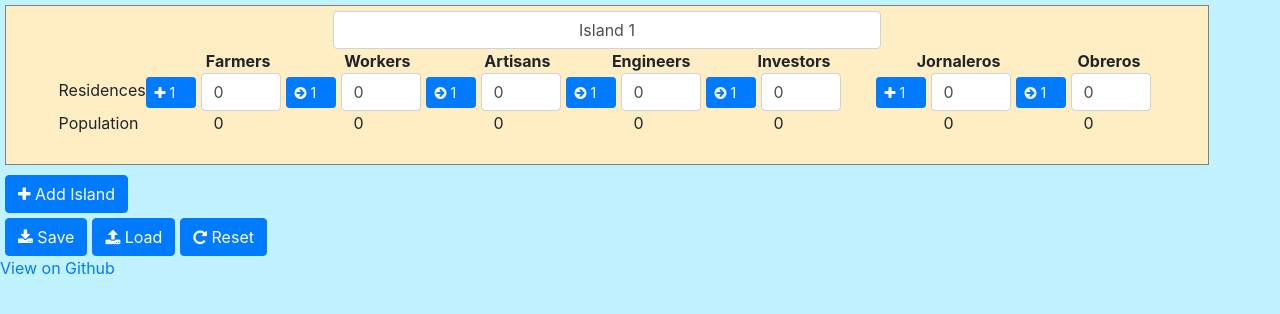
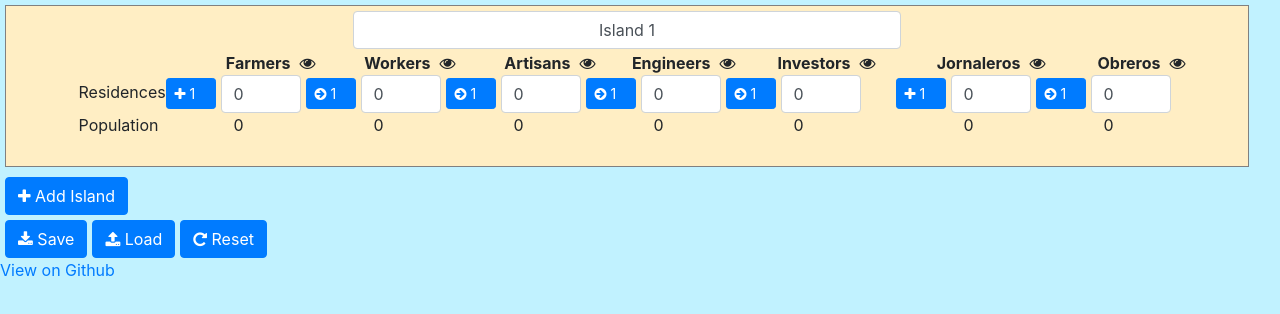
Before and after one commit to Beesbeesbeesbees/anno1800assistant, an Angular app in the folder anno1800assistant/: page / in a window 1280 px wide. Shown: the top 314 px of the page. Built offline with nearby package versions, Linux system fonts and the light colour scheme.

Commit message:
Add support for force showing factories for population levels with no residences

```diff
--- a/anno1800assistant/src/app/app.component.css
+++ b/anno1800assistant/src/app/app.component.css
@@ -44,6 +44,16 @@ input[type="number"] {
     padding-right: 10px;
 }
 
+.showUnusedToggle {
+    position: absolute;
+    bottom: 0px;
+    right: -10px;
+}
+.showUnusedToggle, .showUnusedToggle * {
+    cursor: pointer;
+    z-index: 999999999;
+}
+
 .houseCountColumn {
     width: 140px;
     display: inline-block;
@@ -52,6 +62,7 @@ input[type="number"] {
     text-align: right;
     padding-right: 15px;
     font-weight: bold;
+    position: relative;
 }
 .houseCountColumn.populationCount {
     padding-left: 68px;
@@ -82,7 +93,7 @@ input[type="number"] {
 }
 
 .factories .factoryNameColumn {
-    width: 180px;
+    width: 200px;
     display: inline-block;
     text-align: left;
 }
--- a/anno1800assistant/src/app/app.component.html
+++ b/anno1800assistant/src/app/app.component.html
@@ -9,7 +9,11 @@
         <!-- Population and Dwellings - Old World -->
         <span class="popLabelColumn"></span>
         <span *ngFor="let i of [0, 1, 2, 3, 4]" class="houseCountColumn header">
-          {{ island.PopulationLevels[i].Name }}
+          <span>{{ island.PopulationLevels[i].Name }}</span>
+          <span *ngIf="island.PopulationLevels[i].HouseCount <= 0" class="showUnusedToggle">
+            <span *ngIf="island.PopulationLevels[i].ShowUnused" class="fa fa-eye-slash" (click)="island.PopulationLevels[i].ToggleShowUnused()"></span>
+            <span *ngIf="!island.PopulationLevels[i].ShowUnused" class="fa fa-eye" (click)="island.PopulationLevels[i].ToggleShowUnused()"></span>
+          </span>
         </span>
         <br />
 
@@ -43,7 +47,11 @@
       <span  class="populationGroup">
         <!-- Population and Dwellings - New World -->
         <span *ngFor="let i of [5, 6]" class="houseCountColumn header">
-          {{ island.PopulationLevels[i].Name }}
+          <span>{{ island.PopulationLevels[i].Name }}</span>
+          <span *ngIf="island.PopulationLevels[i].HouseCount <= 0" class="showUnusedToggle">
+            <span *ngIf="island.PopulationLevels[i].ShowUnused" class="fa fa-eye-slash" (click)="island.PopulationLevels[i].ToggleShowUnused()"></span>
+            <span *ngIf="!island.PopulationLevels[i].ShowUnused" class="fa fa-eye" (click)="island.PopulationLevels[i].ToggleShowUnused()"></span>
+          </span>
         </span>
         <br />
 
--- a/anno1800assistant/src/app/app.component.ts
+++ b/anno1800assistant/src/app/app.component.ts
@@ -93,7 +93,8 @@ export class AppComponent implements OnInit {
 
       for (var pop = 0; pop < island.PopulationLevels.length; pop++) {
         populationLevels.push({
-          HouseCount: island.PopulationLevels[pop].HouseCount
+          HouseCount: island.PopulationLevels[pop].HouseCount,
+          ShowUnused: island.PopulationLevels[pop].ShowUnused
         });
       }
 
@@ -191,6 +192,7 @@ export class Island {
     if (saveInfo) {
       for (var i = 0; i < saveInfo.PopulationLevels.length; i++) {
         this.PopulationLevels[i].HouseCount = saveInfo.PopulationLevels[i].HouseCount;
+        this.PopulationLevels[i].ShowUnused = saveInfo.PopulationLevels[i].ShowUnused;
       }
     }
 
--- a/anno1800assistant/src/app/data/factories.ts
+++ b/anno1800assistant/src/app/data/factories.ts
@@ -136,8 +136,8 @@ export class Factory extends FactoryRaw {
         }
 
         return allPopulationLevels.filter(p =>
-            p.HouseCount > 0
-            && p.Inputs.filter(input => input.ProductID === relevantFactory.Outputs[0].ProductID).length > 0
+            p.Inputs.filter(input => input.ProductID === relevantFactory.Outputs[0].ProductID).length > 0
+            && (p.HouseCount > 0 || p.ShowUnused)
         ).length > 0;
     }
 
--- a/anno1800assistant/src/app/data/populations.ts
+++ b/anno1800assistant/src/app/data/populations.ts
@@ -45,6 +45,7 @@ export class PopulationLevel extends PopulationLevelRaw {
 
     HouseCount: number = 0
     PromotionTarget: PopulationLevel
+    ShowUnused: boolean
 
     GetPopulation(factories: Factory[]): number {
         let supplyWeight = 5;
@@ -79,6 +80,10 @@ export class PopulationLevel extends PopulationLevelRaw {
         this.PromotionTarget.HouseCount += promotionCount;
     }
 
+    ToggleShowUnused(): void {
+        this.ShowUnused = !this.ShowUnused;
+    }
+
     AddHouses(houseCount: number): void {
         this.HouseCount += houseCount;
     }
@@ -94,7 +99,8 @@ export class PopulationLevel extends PopulationLevelRaw {
 
     Save(): PopulationLevelSaveInfo {
         return {
-            HouseCount: this.HouseCount
+            HouseCount: this.HouseCount,
+            ShowUnused: this.ShowUnused
         };
     }
 }
@@ -108,4 +114,5 @@ export class PopulationInput {
 
 export class PopulationLevelSaveInfo {
     HouseCount: number
+    ShowUnused: boolean
 }
```
